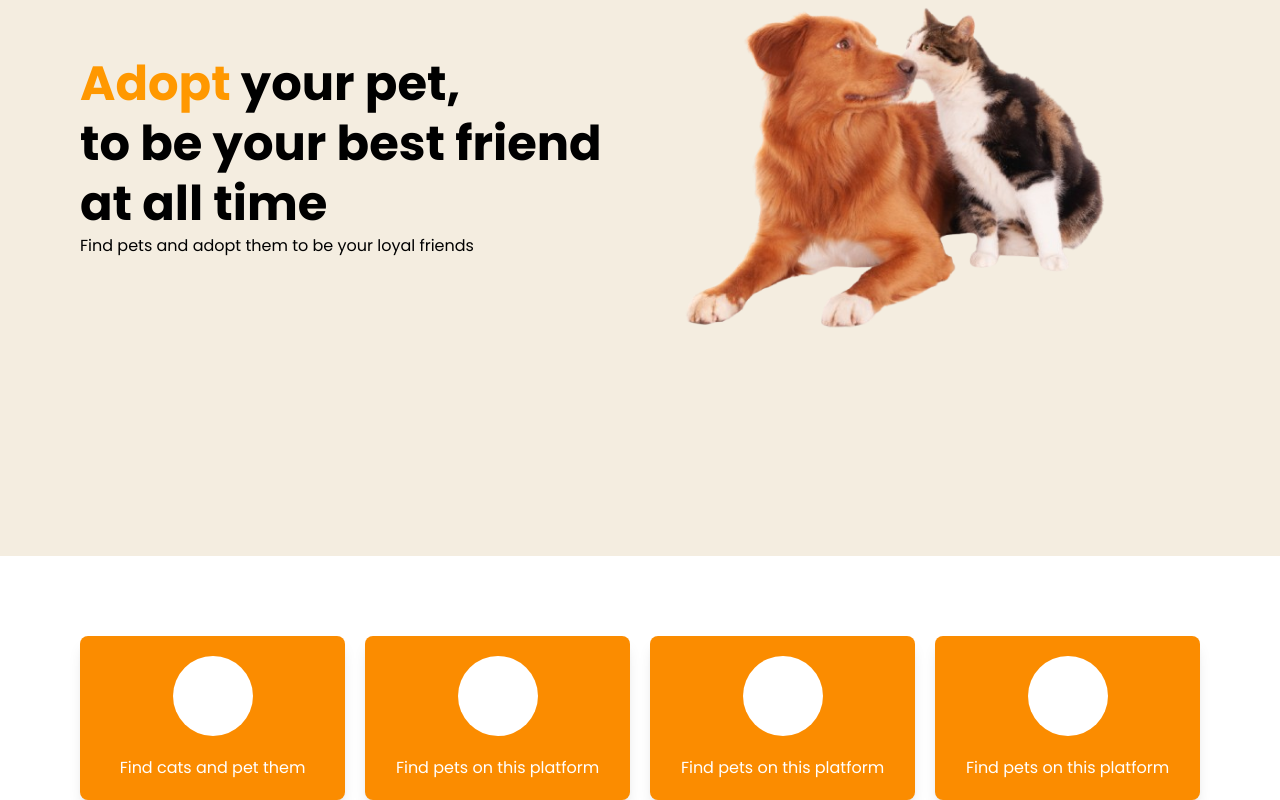
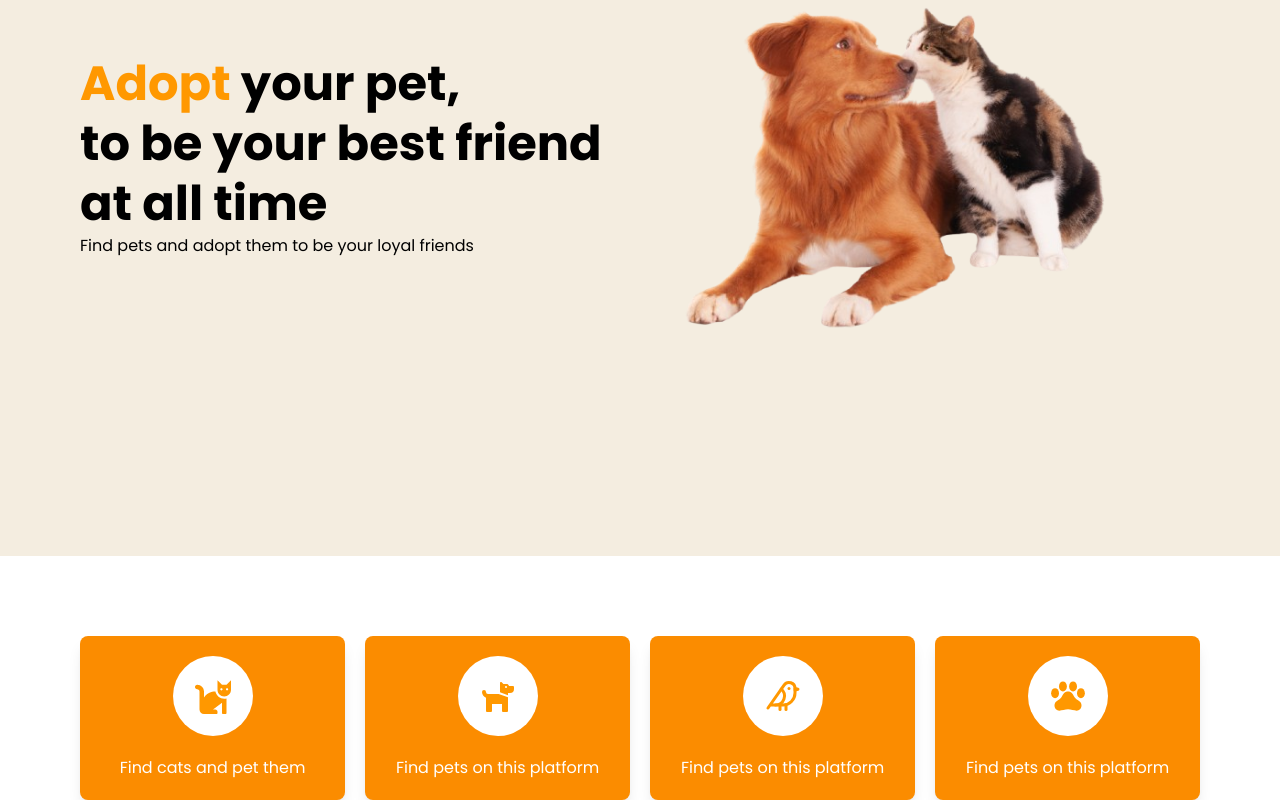
Before and after one commit to dimasbp17/pet-hope, a React (Vite) app: page / in a window 1280 px wide. Shown: the part 244-1044 px from the top of the page. Built offline with nearby package versions, Linux system fonts and the light colour scheme.

Commit message:
update:home

```diff
--- a/package.json
+++ b/package.json
@@ -17,7 +17,7 @@
     "axios": "^1.7.9",
     "react": "^18.3.1",
     "react-dom": "^18.3.1",
-    "react-icon": "^1.0.0",
+    "react-icons": "^5.4.0",
     "react-router-dom": "^7.1.1"
   },
   "devDependencies": {
--- a/src/components/card/CardMenu.tsx
+++ b/src/components/card/CardMenu.tsx
@@ -1,14 +1,14 @@
 interface CardMenuProps {
-  icon: React.ReactNode;
+  icon: React.ElementType;
   description: string;
 }
 
-const CardMenu: React.FC<CardMenuProps> = ({ icon, description }) => {
+const CardMenu: React.FC<CardMenuProps> = ({ icon: Icon, description }) => {
   return (
     <>
       <div className="flex flex-col items-center justify-center w-full p-5 text-white bg-orange-600 rounded-lg shadow-lg">
         <div className="flex items-center justify-center text-orange-500 bg-white rounded-full size-20">
-          {icon}
+          <Icon className="text-4xl text-orange-500" />
         </div>
         <h1 className="mt-5">{description}</h1>
       </div>
--- a/src/data/constant/menuJumbotron.ts
+++ b/src/data/constant/menuJumbotron.ts
@@ -11,17 +11,20 @@ export const menuJumbotron = [
     title: 'Dogs',
     description: 'Find pets on this platform',
     icon: 'FaDog',
+    link: '/dog',
   },
   {
     id: 3,
     title: 'Birds',
     description: 'Find pets on this platform',
     icon: 'LuBird',
+    link: '/bird',
   },
   {
     id: 4,
     title: 'Birds',
     description: 'Find pets on this platform',
-    icon: 'LuBird',
+    icon: 'IoPawSharp',
+    link: '/else',
   },
 ];
--- a/src/pages/home/Home.tsx
+++ b/src/pages/home/Home.tsx
@@ -1,8 +1,17 @@
 import image_jumbotron from '../../../public/assets/images/image-jumbotron.png';
 import CardMenu from '../../components/card/CardMenu';
 import { menuJumbotron } from '../../data/constant/menuJumbotron';
+import { LuBird } from 'react-icons/lu';
+import { FaCat, FaDog } from 'react-icons/fa';
+import { IoPawSharp } from 'react-icons/io5';
 
 const Home = () => {
+  const iconMap: Record<string, React.ElementType> = {
+    FaCat: FaCat,
+    FaDog: FaDog,
+    LuBird: LuBird,
+    IoPawSharp: IoPawSharp,
+  };
   return (
     <>
       <div className="w-full font-poppins ">
@@ -24,13 +33,16 @@ const Home = () => {
           </div>
         </section>
         <section className="grid w-full grid-cols-2 gap-5 px-4 mt-20 lg:grid-cols-4 lg:px-20">
-          {menuJumbotron.map((menu) => (
-            <CardMenu
-              key={menu.id}
-              icon={<menu.icon />}
-              description={menu.description}
-            />
-          ))}
+          {menuJumbotron.map((menu) => {
+            const IconComponent = iconMap[menu.icon];
+            return (
+              <CardMenu
+                key={menu.id}
+                icon={IconComponent}
+                description={menu.description}
+              />
+            );
+          })}
         </section>
       </div>
     </>
```
Also changed, not shown: 1 other file (tests, documents, lock files or other folders).
